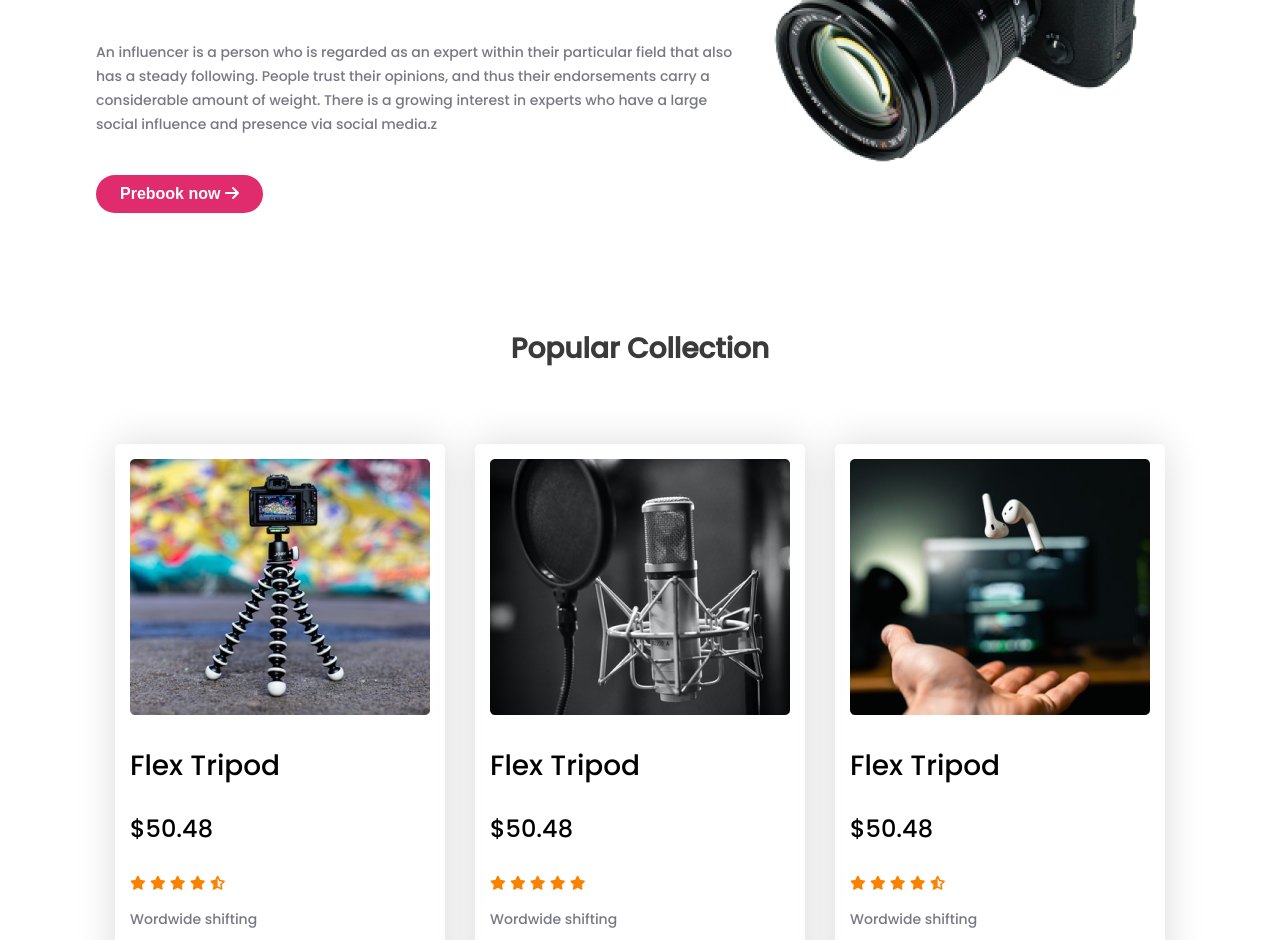
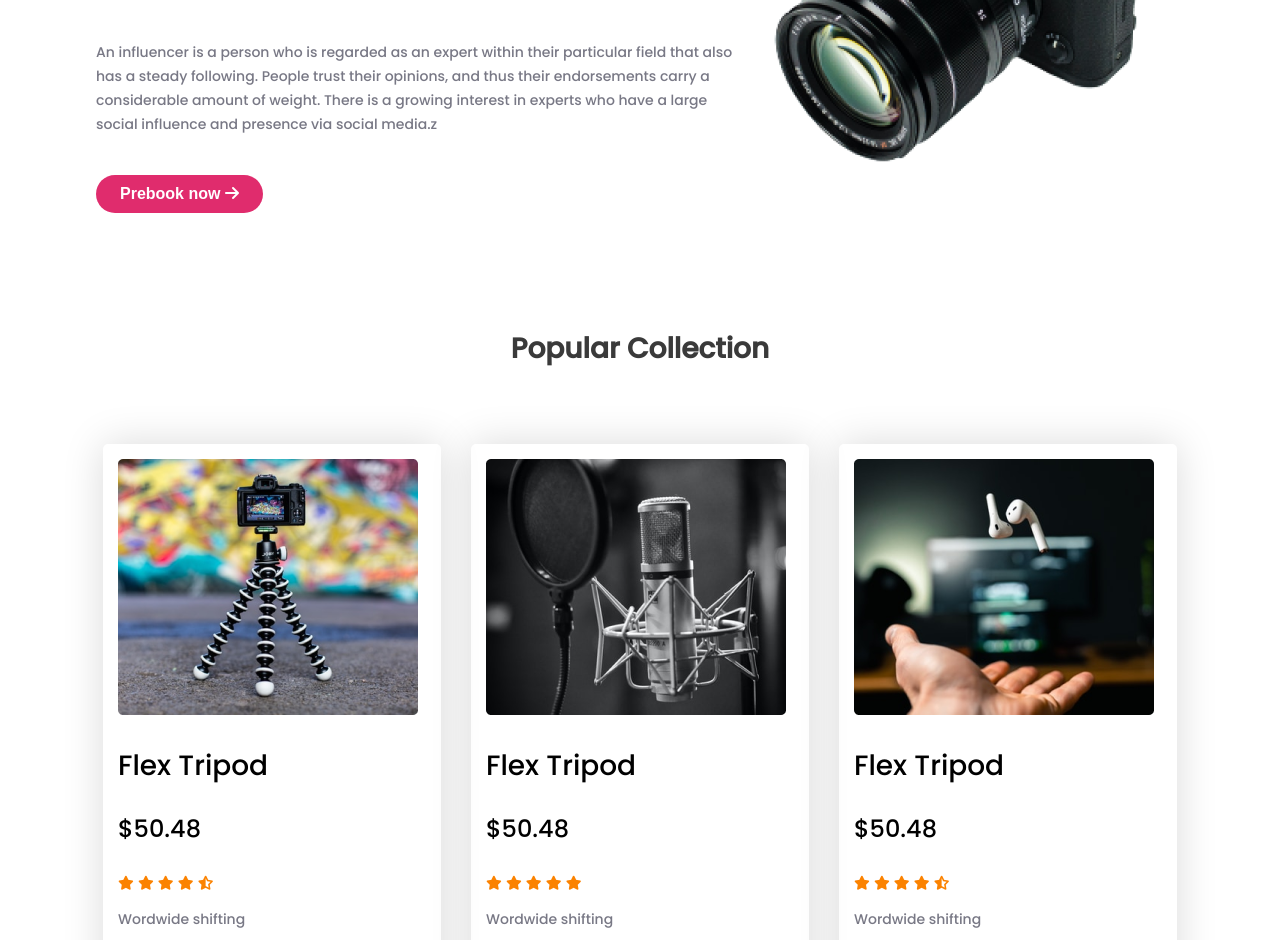
Before and after one commit to jannatul114/assignment-2, a plain HTML site: page index.html in a window 1280 px wide. Shown: the part 339-1279 px from the top of the page. Drawn offline with Linux system fonts and the light colour scheme.

Commit message:
last changes

```diff
--- a/style.css
+++ b/style.css
@@ -161,7 +161,7 @@ nav h3{
     padding: 15px;
     box-shadow: 0px 0px 40px rgba(0, 0, 0, 0.15);
     border-radius: 5px;
-    width: 300px;
+    width: 308px;
 }
 
 .column:hover{
```
